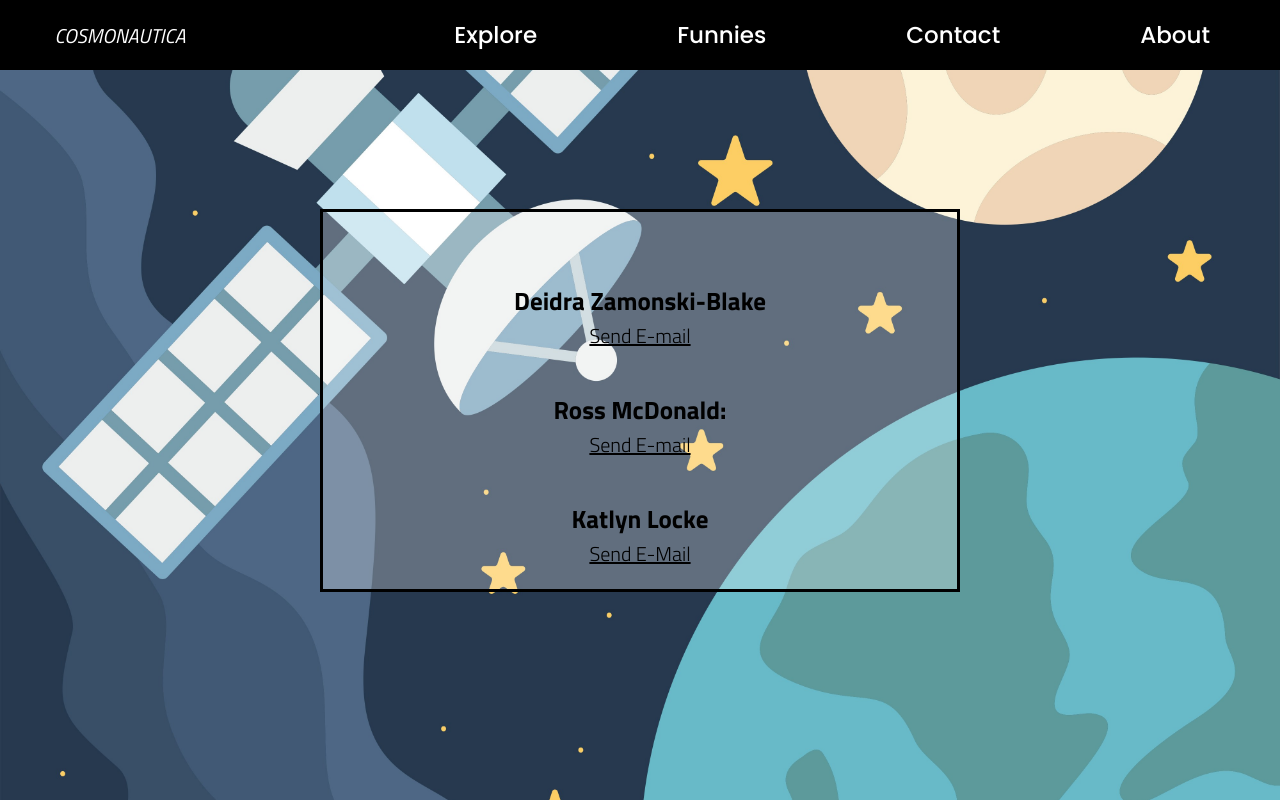
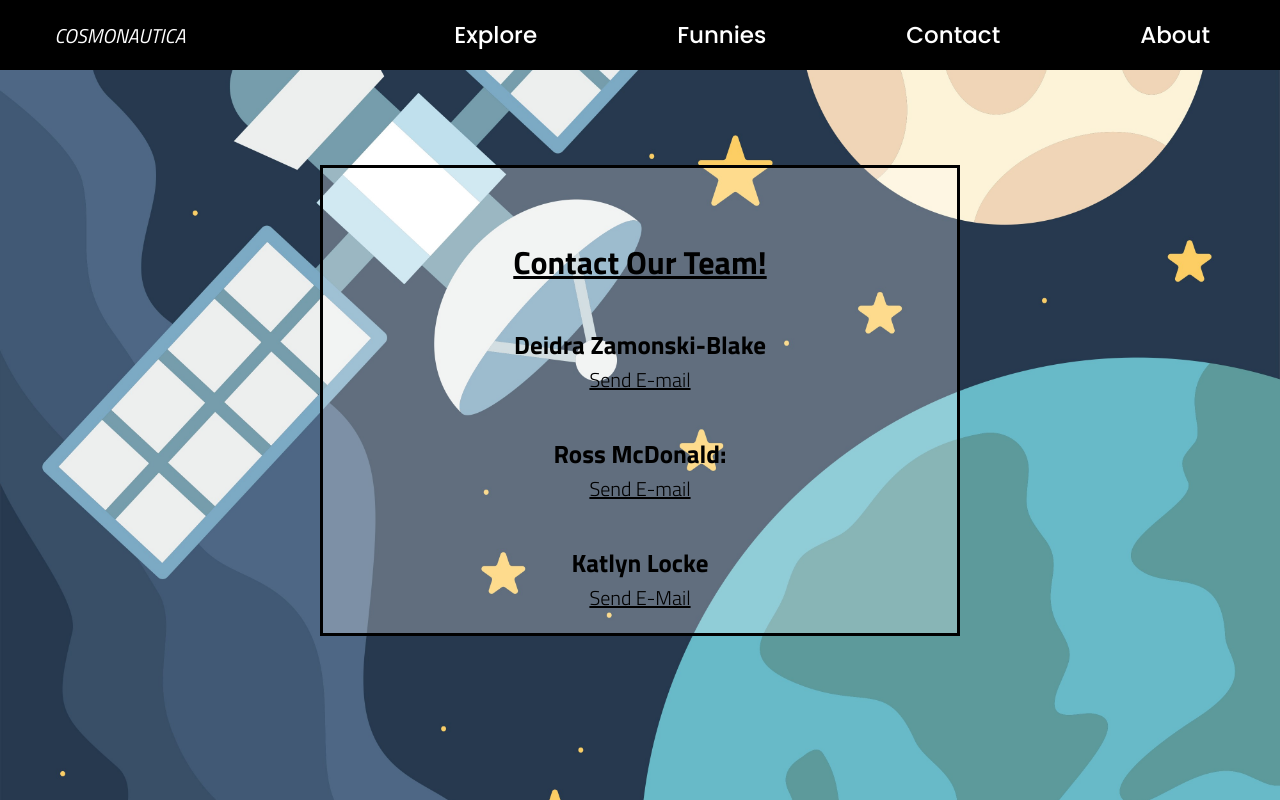
Before and after one commit to GRossMcDonald/jac-enterprises-react, a React (Create React App) app in the folder frontend/: page /contact in a window 1280 px wide. Built offline with nearby package versions, Linux system fonts and the light colour scheme.

Commit message:
Added contact header. Centered about.

```diff
--- a/frontend/src/components/About.js
+++ b/frontend/src/components/About.js
@@ -7,7 +7,6 @@ function About() {
   return (
     <div className="bio-container">
       <Navbar />
-      <h1>Meet Our Team!</h1>
       <div className="about-info">
         <div className="student">
           <img
--- a/frontend/src/components/Contact.css
+++ b/frontend/src/components/Contact.css
@@ -8,6 +8,10 @@
   height: 100vh;
   background-position: center;
   background-size: cover;
+}
+
+h1 {
+  text-decoration: underline;
 }
 .contact-info {
   background-color: rgba(255, 255, 255, 0.266);
--- a/frontend/src/components/Contact.js
+++ b/frontend/src/components/Contact.js
@@ -8,6 +8,9 @@ function Contact() {
       <Navbar />
       <div className="contact-info">
         <ul>
+          <li>
+            <h1 className="contact-header">Contact Our Team!</h1>
+          </li>
           <li>
             <h2>Deidra Zamonski-Blake</h2>
             <a href="deidra.zamonskiblake@gmail.com" className="email-link">
```
